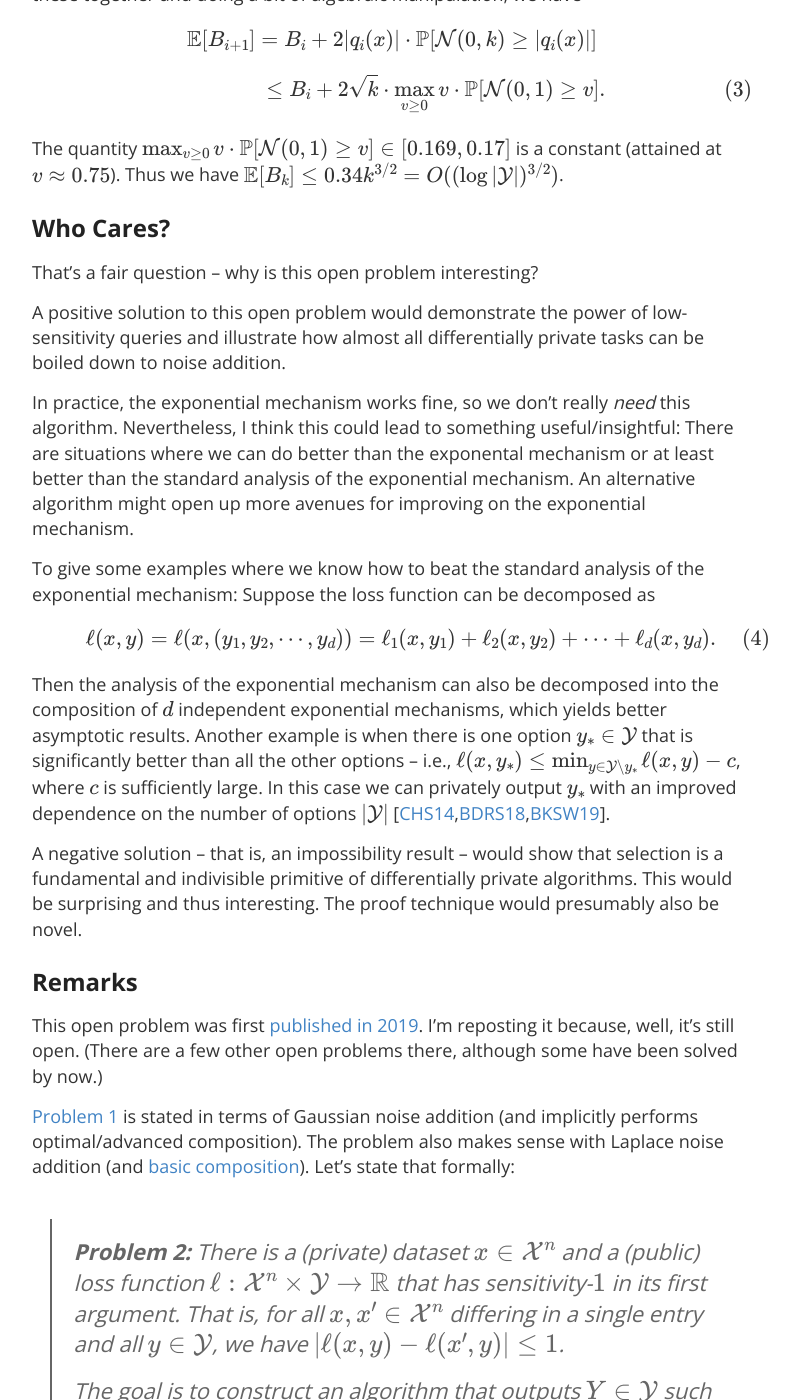
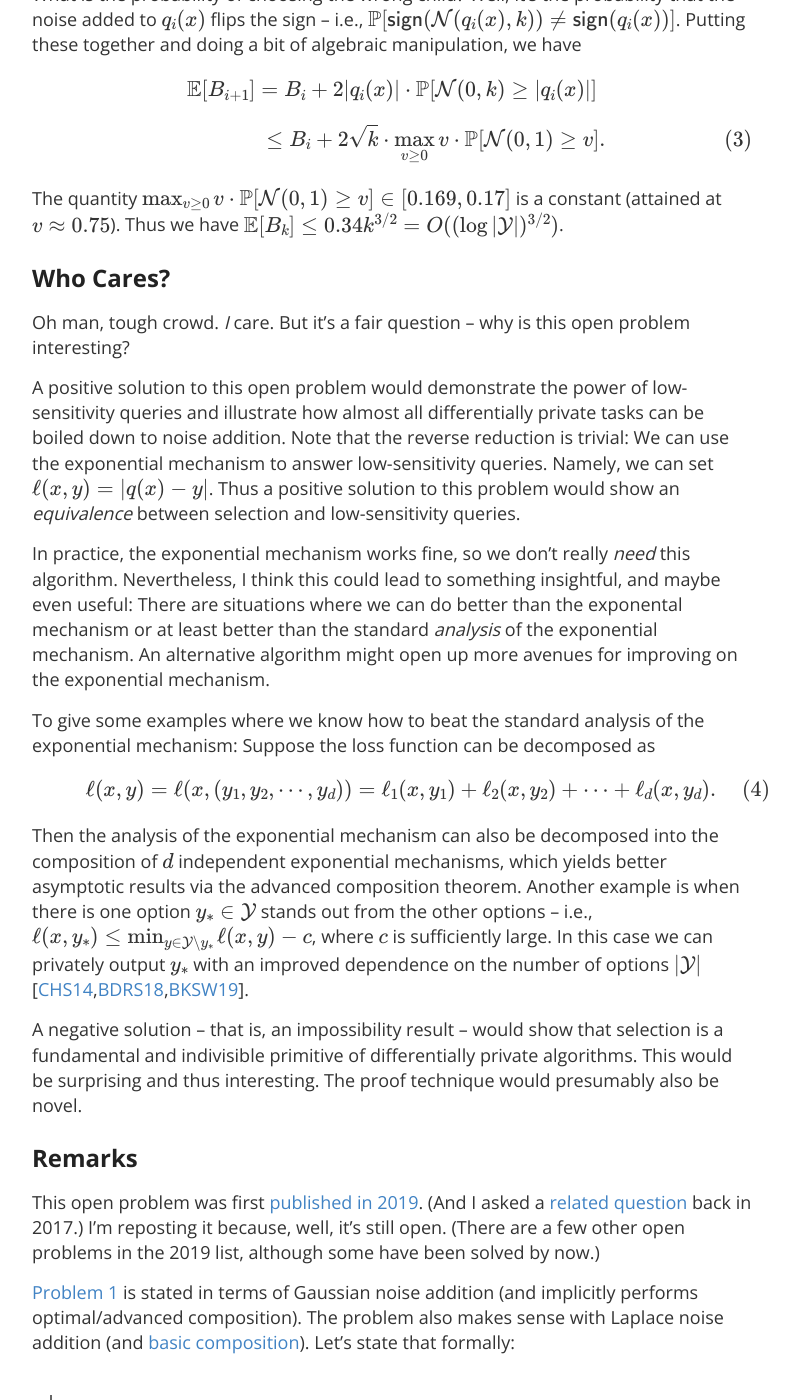
Before and after one commit to differentialprivacy/differentialprivacy, a Jekyll site: the page built from _posts/2025-05-02-open-problem-selection.md, in a window 1280 px wide and 1400 px high, scrolled down 2116 px. Shown: the whole window, without its empty margins (248-1047 px from the left). Built offline with Jekyll 4.4.1, drawn with Linux system fonts in a browser that asks for light colours; comment, search, counter and statistics services are not loaded; some of the changed text lies outside the part shown.

Commit message:
selection open problem

```diff
--- a/_posts/2025-05-02-open-problem-selection.md
+++ b/_posts/2025-05-02-open-problem-selection.md
@@ -13,7 +13,9 @@
 
 ## Formal Problem Statement
 
-Recall that the exponential mechanism is a differentially private algorithm that takes a private dataset \\\(x \\in \\mathcal{X}^n\\\) and a public loss function \\\(\\ell : \\mathcal{X}^n \\times \\mathcal{Y} \\to \\mathbb{R}\\\) and returns \\\(Y \\in \\mathcal{Y}\\\) such that \\\(\mathbb{E}\_Y\[\\ell\(x, Y\)\] \\le \\min\_{y\\in\\mathcal{Y}} \\ell\(x, y\) + O\(\\frac{1}{\\varepsilon} \\log \|\\mathcal{Y}\|\)\\\), where \\\(\\varepsilon\\\) is the differential privacy parameter. (We will suppress the privacy parameter for simplicity.) Our goal is to replace this with an algorithm that is based only on low-sensitivity queries.
+Recall that the exponential mechanism is a differentially private algorithm that takes a private dataset \\\(x \\in \\mathcal{X}^n\\\) and a public loss function \\\(\\ell : \\mathcal{X}^n \\times \\mathcal{Y} \\to \\mathbb{R}\\\) and returns \\\(Y \\in \\mathcal{Y}\\\) such that \\\(\mathbb{E}\_Y\[\\ell\(x, Y\)\] \\le \\min\_{y\\in\\mathcal{Y}} \\ell\(x, y\) + O\(\\frac{1}{\\varepsilon} \\log \|\\mathcal{Y}\|\)\\\), where \\\(\\varepsilon\\\) is the differential privacy parameter.
+(We will suppress the privacy parameter for simplicity.)
+The question is whether we can replace the exponential mechanism with an algorithm that is based only on adding noise to low-sensitivity queries.
 
 > **Problem 1:** <a id="prob1" />
 > There is a \(private\) dataset \\\(x \\in \\mathcal{X}^n\\\) and a \(public\) loss function \\\(\\ell : \\mathcal{X}^n \\times \\mathcal{Y} \\to \\mathbb{R}\\\) that has sensitivity-\\\(1\\\) in its first argument. That is, for all \\\(x,x' \\in \\mathcal{X}^n\\\) differing in a single entry and all \\\(y \\in \\mathcal{Y}\\\), we have \\\(\|\\ell\(x,y\) − \\ell\(x',y\)\| \\le 1\\\).
@@ -21,17 +23,17 @@
 > The goal is to construct an algorithm that outputs \\\(Y \\in \\mathcal{Y}\\\) such that \\\[\mathbb{E}\_Y\[\\ell\(x, Y\)\] \\le \\min\_{y\\in\\mathcal{Y}} \\ell\(x, y\) + O\(\\log \|\\mathcal{Y}\|\).\\tag{1}\\\]
 > However, the algorithm cannot access \\\(x\\\) directly. Instead there is an oracle which provides noisy answers to \\\(k\\) sensitivity-\\\(1\\\) queries. Specifically, each query is specified by a sensitivity-\\\(1\\\) function \\\(q : \\mathcal{X}^n \\to \\mathbb{R}\\\), which is submitted to the oracle, and the oracle returns a sample from \\\(\\mathcal{N}\(q\(x\),k\)\\\). The number of queries \\\(k\\\) may be chosen arbitrarily and the queries may be specified adaptively.
 
-Obviously, with direct access to \\\(x\\\), this problem would be trivial. And, if the oracle didn't add any noise, it would also be easy \(just query \\\(q\(x\)=\\ell\(x,y\)\\\) for all \\\(y\\in\\mathcal{Y}\\\) -- i.e., \\\(k=\|\\mathcal{Y}\|\\\) queries\).
+Obviously, if the algorithm has direct access to \\\(x\\\) of if the oracle didn't add any noise, this problem would be trivial \(just query \\\(q\(x\)=\\ell\(x,y\)\\\) for all \\\(y\\in\\mathcal{Y}\\\) -- i.e., \\\(k=\|\\mathcal{Y}\|\\\) queries -- and output the minimum\).
 
 The noise added by the oracle ensures that the algorithm is differentially private. Thus the goal of this algorithm is directly comparable with the guarantee of the exponential mechanism.
 
 ## Partial Solution
 <a id="partsoln" />
 
-As a starting point, the following binary-search-based algorithm attains expected excess loss \\\(O\(\(\\log\|\\mathcal{Y}\|\)^{3/2}\)\\\) instead of the desired \\\(O\(\\log\|\\mathcal{Y}\|\)\\\).
+As a starting point, the following binary-tree-based algorithm attains expected excess loss \\\(O\(\(\\log\|\\mathcal{Y}\|\)^{3/2}\)\\\) instead of the desired \\\(O\(\\log\|\\mathcal{Y}\|\)\\\).
 
 Construct a complete binary tree with the leaves corresponding to the elements of \\\(\\mathcal{Y}\\\). Walk down the tree from the root to a leaf as follows and output the leaf’s element.
-At each node, query the oracle with <a id="eq2" />\\\[q\(x\) = \\frac{1}{2} \\big\(\\min\_{y\\in{\\rm left}} \\ell\(x, y\)\\big\) − \\frac{1}{2} \\big\(\\min\_{y\\in{\\rm right}} \\ell\(x, y\)\\big\).\\tag{2}\\\]  If the oracle’s answer is positive, move to the left child; otherwise, move right.
+At each node, query the oracle with <a id="eq2" />\\\[q\(x\) = \\frac{1}{2} \\big\(\\min\_{y\\in\\text{ left subtree}} \\ell\(x, y\)\\big\) − \\frac{1}{2} \\big\(\\min\_{y\\in\\text{ right subtree}} \\ell\(x, y\)\\big\).\\tag{2}\\\]  If the oracle’s answer is positive, move to the right child; otherwise, move left.
 
 The number of queries for this algorithm is \\\(k=\\lceil \\log\_2\|\\mathcal{Y}\| \\rceil\\\). And it's easy to check that [Equation 2](#eq2) has sensitivity-\\\(1\\\).
 
@@ -42,6 +44,7 @@
 We also have \\\(B\_1 \\le B\_2 \\le \\cdots \\le B\_k\\\).
 To complete the analysis we need only show that \\\(\\mathbb{E}\[B\_{i+1}\] \\le B\_i + O\(\\sqrt{\\log\|\\mathcal{Y}\|}\)\\\) for all \\\(i\\\).
 
+If the (noiseless) value of the query in [Equation 2](#eq2) is positive, then the minimizer is in the right subtree and vice versa.
 If at step \\\(i\\\) the algorithm chooses the "correct" child, then \\\(B\_{i+1}=B\_i\\\).
 But, if the algorithm chooses the "incorrect" child, we have \\\(B\_{i+1} = B\_i + 2\|q\_i\(x\)\|\\\), where \\\(q\_i\\\) is the query \(given in [Equation 2](#eq2)\) that was asked to the oracle in step \\\(i\\\).
 
@@ -52,23 +55,24 @@
 
 ## Who Cares?
 
-That's a fair question -- why is this open problem interesting?
+Oh man, tough crowd. _I_ care. But it's a fair question -- why is this open problem interesting?
 
 A positive solution to this open problem would demonstrate the power of low-sensitivity queries and illustrate how almost all differentially private tasks can be boiled down to noise addition.
+Note that the reverse reduction is trivial: We can use the exponential mechanism to answer low-sensitivity queries. Namely, we can set \\\(\\ell\(x,y\)=\|q\(x\)-y\|\\\). Thus a positive solution to this problem would show an _equivalence_ between selection and low-sensitivity queries.
 
 In practice, the exponential mechanism works fine, so we don't really _need_ this algorithm.
-Nevertheless, I think this could lead to something useful/insightful: There are situations where we can do better than the exponental mechanism or at least better than the standard analysis of the exponential mechanism. An alternative algorithm might open up more avenues for improving on the exponential mechanism.
+Nevertheless, I think this could lead to something insightful, and maybe even useful: There are situations where we can do better than the exponental mechanism or at least better than the standard _analysis_ of the exponential mechanism. An alternative algorithm might open up more avenues for improving on the exponential mechanism.
 
 To give some examples where we know how to beat the standard analysis of the exponential mechanism: Suppose the loss function can be decomposed as \\\[\\ell\(x,y\) = \\ell\(x,\(y\_1,y\_2,\\cdots,y\_d\)\) = \\ell\_1\(x,y\_1\) + \\ell\_2\(x,y\_2\) + \\cdots + \\ell\_d\(x,y\_d\). \\tag{4}\\\]
-Then the analysis of the exponential mechanism can also be decomposed into the composition of \\\(d\\\) independent exponential mechanisms, which yields better asymptotic results.
-Another example is when there is one option \\\(y\_\* \\in \\mathcal{Y}\\\) that is significantly better than all the other options -- i.e., \\\(\\ell\(x,y\_\*\) \\le \\min\_{y \\in \\mathcal{Y} \\setminus \{y\_\*\}} \\ell\(x,y\) - c\\\), where \\\(c\\\) is sufficiently large. In this case we can privately output \\\(y\_\*\\\) with an improved dependence on the number of options \\\(\|\\mathcal{Y}\|\\\) \[[CHS14](https://arxiv.org/abs/1409.2177 "Kamalika Chaudhuri, Daniel Hsu, Shuang Song. The Large Margin Mechanism for Differentially Private Maximization. NIPS 2014."),[BDRS18](https://dl.acm.org/doi/10.1145/3188745.3188946 " Mark Bun, Cynthia Dwork, Guy N. Rothblum, Thomas Steinke. Composable and versatile privacy via truncated CDP. STOC 2018."),[BKSW19](https://arxiv.org/abs/1905.13229 "Mark Bun, Gautam Kamath, Thomas Steinke, Zhiwei Steven Wu. Private Hypothesis Selection. NeurIPS 2019.")\].
+Then the analysis of the exponential mechanism can also be decomposed into the composition of \\\(d\\\) independent exponential mechanisms, which yields better asymptotic results via the advanced composition theorem.
+Another example is when there is one option \\\(y\_\* \\in \\mathcal{Y}\\\) stands out from the other options -- i.e., \\\(\\ell\(x,y\_\*\) \\le \\min\_{y \\in \\mathcal{Y} \\setminus \{y\_\*\}} \\ell\(x,y\) - c\\\), where \\\(c\\\) is sufficiently large. In this case we can privately output \\\(y\_\*\\\) with an improved dependence on the number of options \\\(\|\\mathcal{Y}\|\\\) \[[CHS14](https://arxiv.org/abs/1409.2177 "Kamalika Chaudhuri, Daniel Hsu, Shuang Song. The Large Margin Mechanism for Differentially Private Maximization. NIPS 2014."),[BDRS18](https://dl.acm.org/doi/10.1145/3188745.3188946 " Mark Bun, Cynthia Dwork, Guy N. Rothblum, Thomas Steinke. Composable and versatile privacy via truncated CDP. STOC 2018."),[BKSW19](https://arxiv.org/abs/1905.13229 "Mark Bun, Gautam Kamath, Thomas Steinke, Zhiwei Steven Wu. Private Hypothesis Selection. NeurIPS 2019.")\].
 
 A negative solution -- that is, an impossibility result -- would show that selection is a fundamental and indivisible primitive of differentially private algorithms. This would be surprising and thus interesting. The proof technique would presumably also be novel.
 
 
 ## Remarks
 
-This open problem was first [published in 2019](https://dataprivacyopenpro.wixsite.com/mysite/forum). I'm reposting it because, well, it's still open. (There are a few other open problems there, although some have been solved by now.)
+This open problem was first [published in 2019](https://dataprivacyopenpro.wixsite.com/mysite/forum). \(And I asked a [related question](https://cstheory.stackexchange.com/questions/39254/find-an-approximate-argmax-using-only-approximate-max-queries) back in 2017.\) I'm reposting it because, well, it's still open. (There are a few other open problems in the 2019 list, although some have been solved by now.)
 
 [Problem 1](#prob1) is stated in terms of Gaussian noise addition (and implicitly performs optimal/advanced composition).
 The problem also makes sense with Laplace noise addition \(and [basic composition](/composition-basics/)\).
```
Also changed, not shown: other parts of _posts/2025-05-02-open-problem-selection.md (+2 -4 lines).
